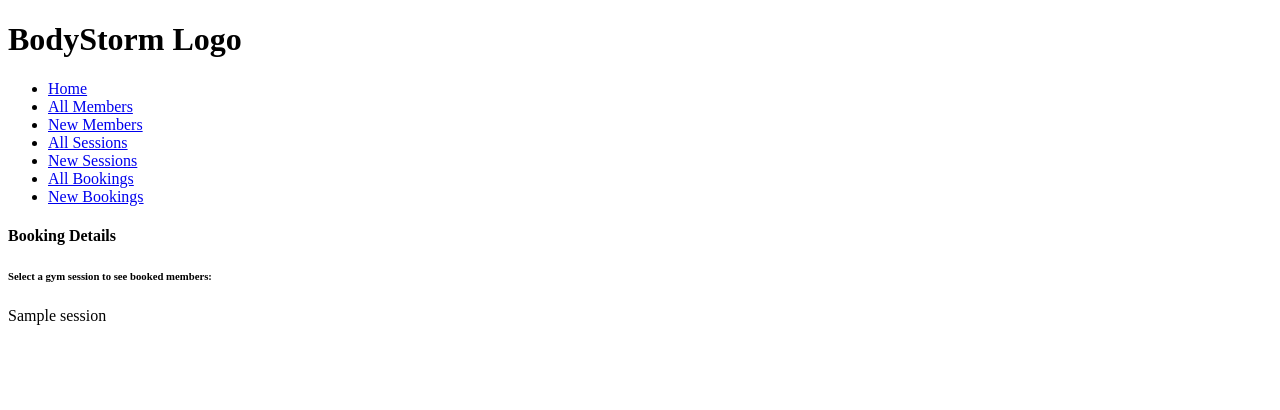
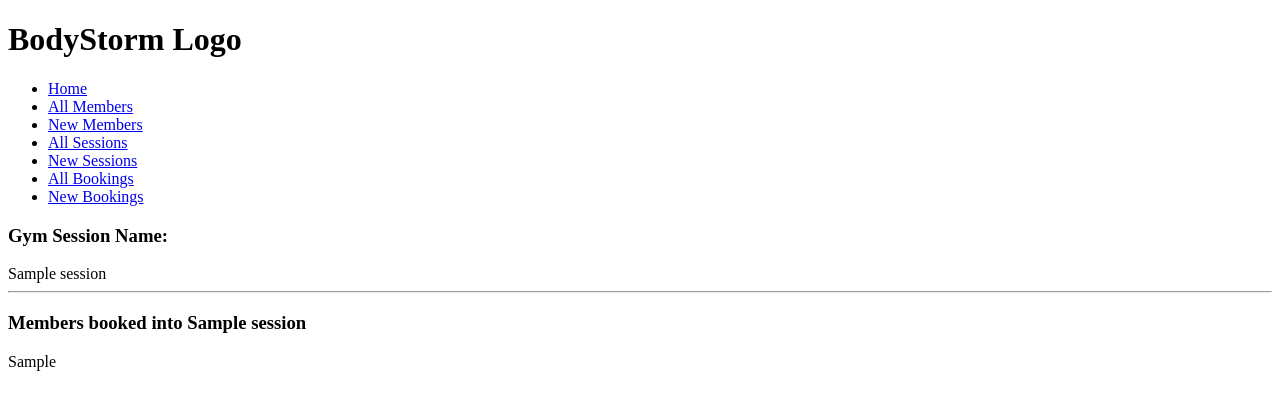
Before and after one commit to ColetteDufficy/solo_project_gym, a Flask app: page /sessions/1 in a window 1280 px wide. Shown: the top 410 px of the page. Run offline with Flask 2, Linux system fonts and the light colour scheme; a database or web service that is not in the repository returns one stand-in record (values such as "Sample title"); some libraries are stand-ins or nearby versions.

Commit message:
mvp completed

```diff
--- a/controllers/session_controller.py
+++ b/controllers/session_controller.py
@@ -70,7 +70,8 @@ def update_session(id):
 @sessions_blueprint.route("/sessions/<id>")
 def show(id):
     session = session_repository.select(id)
-    return render_template("sessions/show.html", session = session)
+    members = session_repository.members(session)
+    return render_template("sessions/show.html", session = session, members = members)
 
 
     # session = session_repository.select(id)
--- a/repositories/session_repository.py
+++ b/repositories/session_repository.py
@@ -58,7 +58,7 @@ def delete_all():
 def members(session):
     members = []
 
-    sql = "SELECT members.* FROM members INNER JOIN visits ON visits.member_id = members.id WHERE session_id = %s"
+    sql = "SELECT members.* FROM members INNER JOIN bookings ON bookings.member_id = members.id WHERE session_id = %s"
     values = [session.id]
     results = run_sql(sql, values)
 
--- a/templates/sessions/show.html
+++ b/templates/sessions/show.html
@@ -1,9 +1,16 @@
 {% extends 'base.html' %}
 
 {% block content %}
-<h4>Booking Details</h4>
-<h6>Select a gym session to see booked members:</h6>
+
+<h3>Gym Session Name:</h3>
 
 {{session.session_name}}
+<hr>
+<h3>Members booked into {{session.session_name}}</h3>
+
+{% for member in members  %}
+    {{member.first_name}}
+
+{% endfor  %}
 
 {% endblock %}
```
Also changed, not shown: controllers/booking_controller.py (+11 -13 lines), repositories/member_repository.py (+9 -9 lines).
